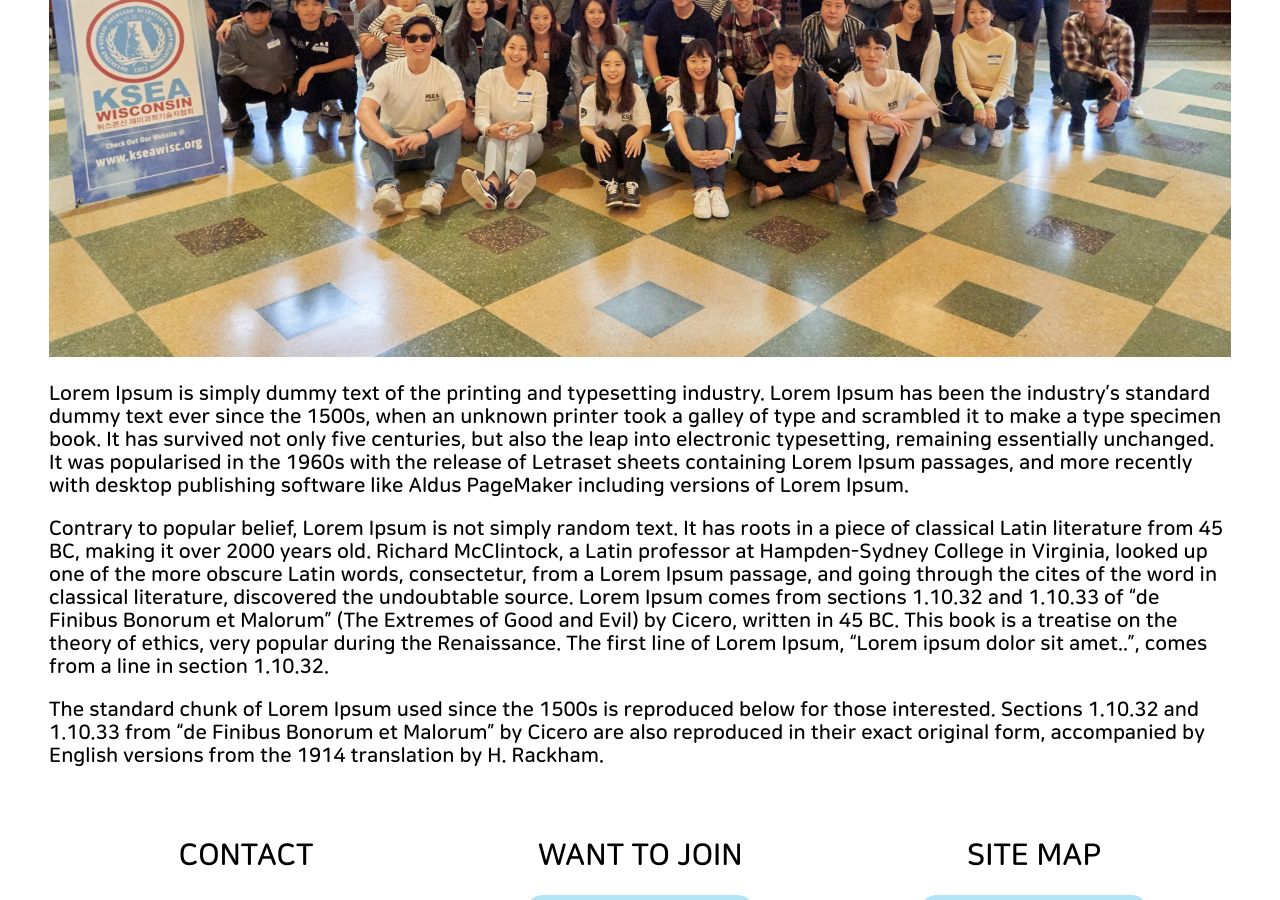
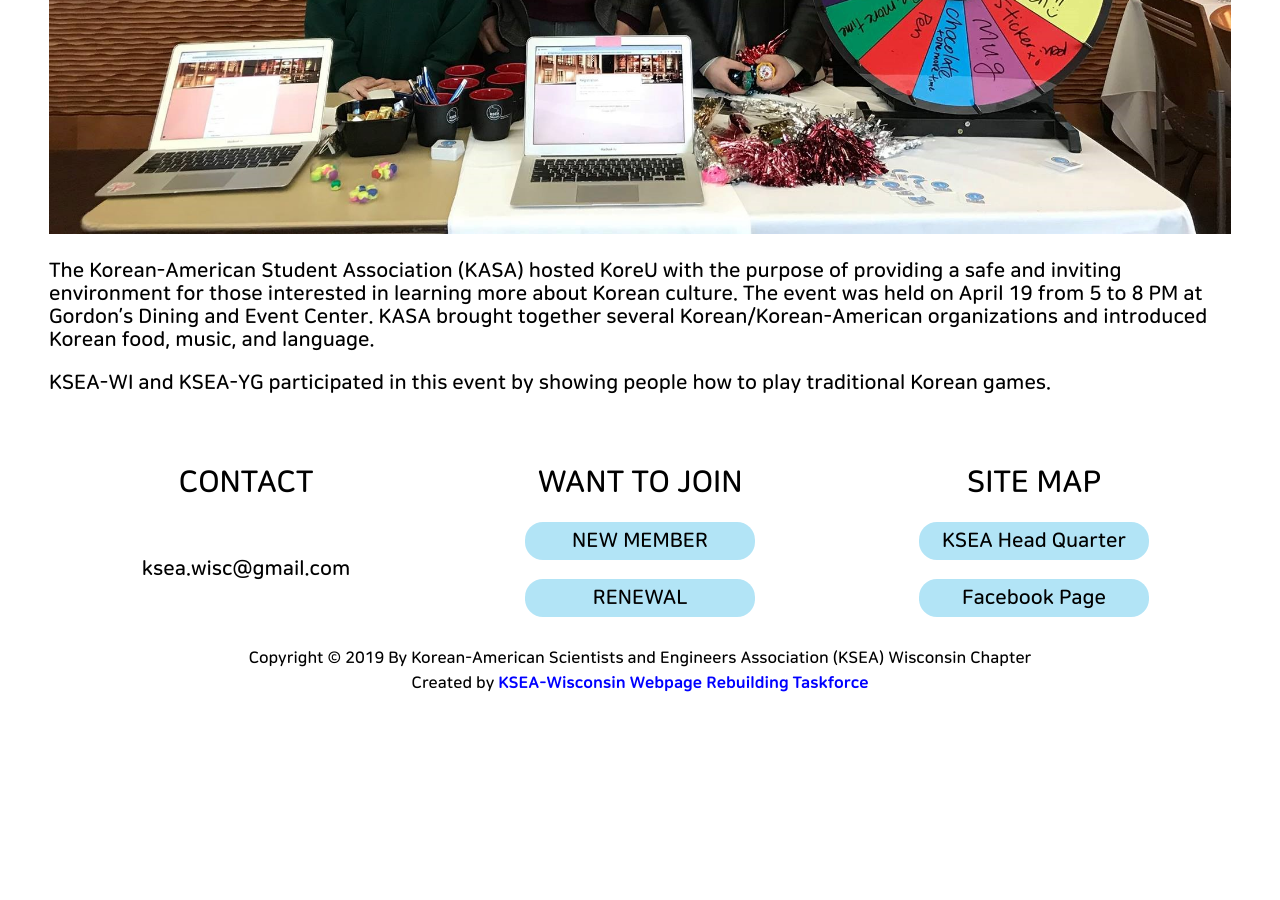
Before and after one commit to KSEAWisconsin/kseawisconsin.github.io, a Jekyll site: the page built from _posts/2019-04-19-KASA_KoreU_CultureFest.md, in a window 1280 px wide and 900 px high, scrolled down 924 px. Built offline with Jekyll 4.4.1, drawn with Linux system fonts in a browser that asks for light colours; after the commit the page ends 1646 px from its top, so only the background shows below that; some of the changed text lies outside the part shown.

Commit message:
Wrote KoreU Description

```diff
--- a/_posts/2019-04-19-KASA_KoreU_CultureFest.md
+++ b/_posts/2019-04-19-KASA_KoreU_CultureFest.md
@@ -3,13 +3,12 @@ layout: post
 title: "KASA KoreU: CultureFest 2019"
 location: "Gordon's Symphonoy Room"
 timestamp: "Apr. 19. 2019 (Fri)"
-author: "Hyecheol (Jerry) Jang"
+author: "Ho Kye"
 ---
 
-![Main Image](/assets/post_images/KSEA_group_image.jpg)
+![Main Image](/assets/post_images/2019_04_19_KoreU.jpg)
 
-Lorem Ipsum is simply dummy text of the printing and typesetting industry. Lorem Ipsum has been the industry's standard dummy text ever since the 1500s, when an unknown printer took a galley of type and scrambled it to make a type specimen book. It has survived not only five centuries, but also the leap into electronic typesetting, remaining essentially unchanged. It was popularised in the 1960s with the release of Letraset sheets containing Lorem Ipsum passages, and more recently with desktop publishing software like Aldus PageMaker including versions of Lorem Ipsum.
+The Korean-American Student Association (KASA) hosted KoreU with the purpose of providing a safe and inviting environment for those interested in learning more about Korean culture.
+The event was held on April 19 from 5 to 8 PM at Gordon's Dining and Event Center. KASA brought together several Korean/Korean-American organizations and introduced Korean food, music, and language.
 
-Contrary to popular belief, Lorem Ipsum is not simply random text. It has roots in a piece of classical Latin literature from 45 BC, making it over 2000 years old. Richard McClintock, a Latin professor at Hampden-Sydney College in Virginia, looked up one of the more obscure Latin words, consectetur, from a Lorem Ipsum passage, and going through the cites of the word in classical literature, discovered the undoubtable source. Lorem Ipsum comes from sections 1.10.32 and 1.10.33 of "de Finibus Bonorum et Malorum" (The Extremes of Good and Evil) by Cicero, written in 45 BC. This book is a treatise on the theory of ethics, very popular during the Renaissance. The first line of Lorem Ipsum, "Lorem ipsum dolor sit amet..", comes from a line in section 1.10.32.
-
-The standard chunk of Lorem Ipsum used since the 1500s is reproduced below for those interested. Sections 1.10.32 and 1.10.33 from "de Finibus Bonorum et Malorum" by Cicero are also reproduced in their exact original form, accompanied by English versions from the 1914 translation by H. Rackham.
+KSEA-WI and KSEA-YG participated in this event by showing people how to play traditional Korean games.
```
Also changed, not shown: assets/post_images/2019_04_19_KoreU.jpg (added).
